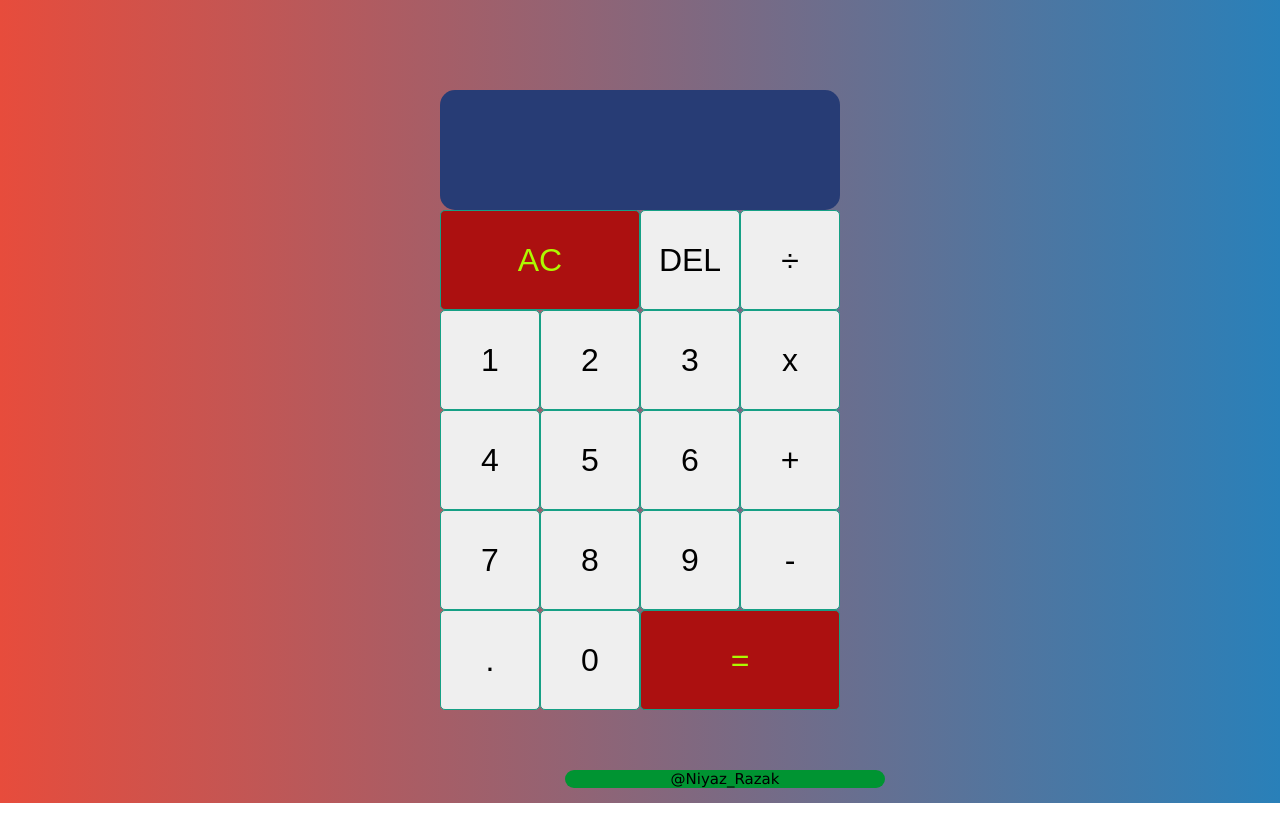
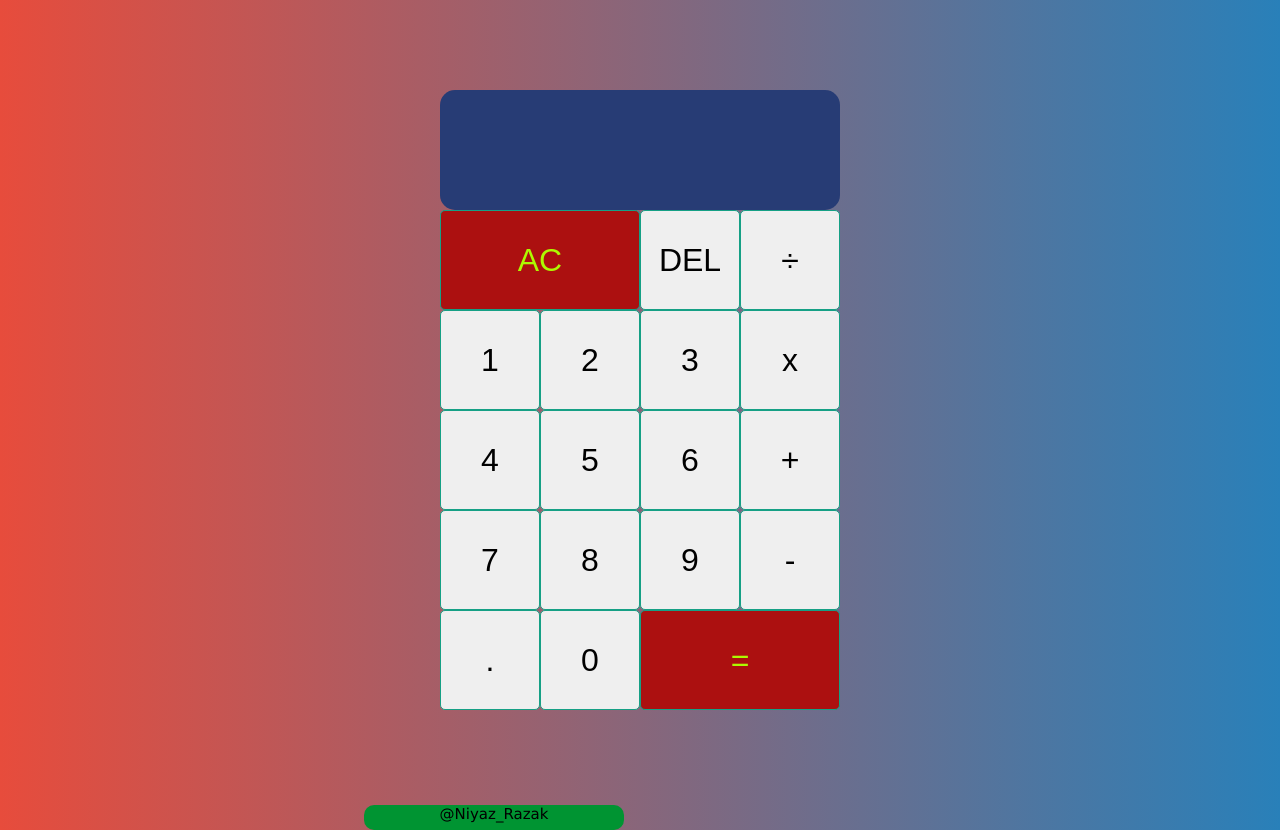
Before and after one commit to niyazrazak/Calculator, a plain HTML site: page index.html in a window 1280 px wide. Before the commit the page ends 803 px from the top, so only its background shows below. Drawn offline with Linux system fonts and the light colour scheme.

Commit message:
update css

```diff
--- a/style.css
+++ b/style.css
@@ -62,10 +62,10 @@ body {
 }
 
 .container{
-    margin: -45px 0px 0px 565px;
+        margin: -10px 0px 0px 364px;
     background: #009432;
-    width: 25%;
-    height: 30%;
+    width: 260px;
+    height: 25px;
     border-radius: 10px;
 }
 
```
